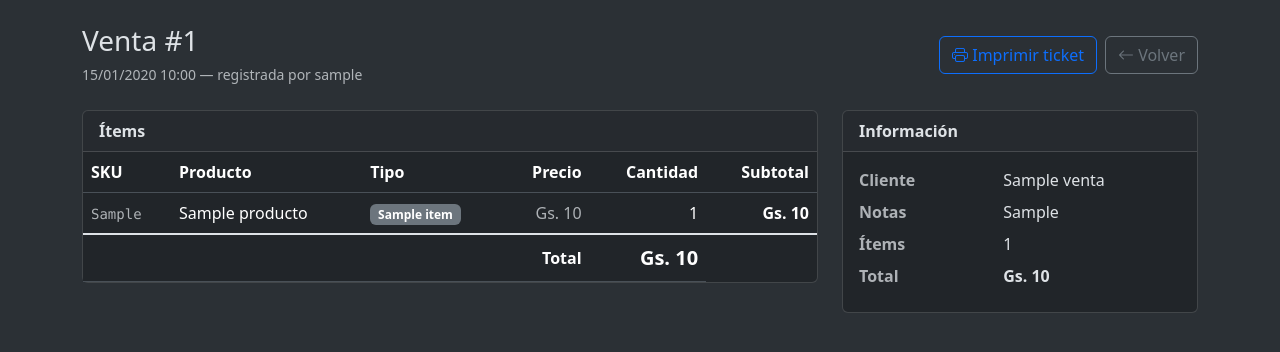
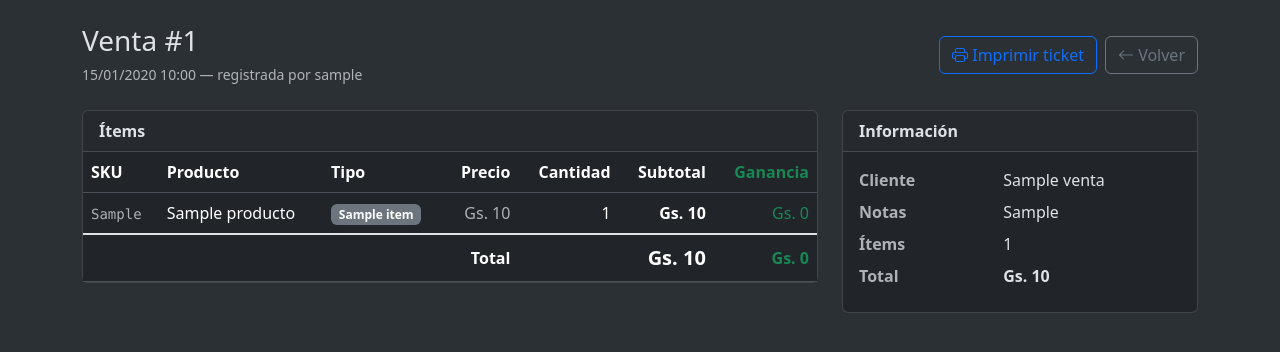
Before and after one commit to yamilasosa166/flask-login, a Flask app: page /ventas/1 in a window 1280 px wide. Shown: the part 57-409 px from the top of the page. Run offline with Flask 3, Linux system fonts and the light colour scheme; a user stored in the database is signed in; tables that the repository leaves empty hold one stand-in row (values such as "Sample post").

Commit message:
feat(productos): precio de costo y calculo de margen por producto
- Campo precio_costo en Producto (migration 9ca8e3d63484)
- Form de producto: campo precio de costo (Gs.) solo visible/editable por admin
- Lista de productos: columnas Costo y Margen% basado en precio base (solo admin)
- Detalle de producto: tabla de precios con ganancia Gs. y % por cada tipo (solo admin)
- Detalle de venta: columna Ganancia por item y total de ganancia de la venta (solo admin)

```diff
--- a/app/models.py
+++ b/app/models.py
@@ -58,6 +58,7 @@ class Producto(db.Model):
     categoria_id = db.Column(db.Integer, db.ForeignKey("categorias.id", ondelete="RESTRICT"), nullable=True, index=True)
     stock_actual = db.Column(db.Integer, nullable=False, default=0, server_default="0")
     stock_min = db.Column(db.Integer, nullable=False, default=0, server_default="0")
+    precio_costo = db.Column(db.Integer, nullable=False, default=0, server_default="0")
     activo = db.Column(db.Boolean, nullable=False, default=True, server_default="true")
     created_at = db.Column(db.DateTime, default=datetime.now, nullable=False)
 
@@ -82,8 +83,13 @@ class Producto(db.Model):
 
     @property
     def precio_base(self) -> int:
-        """Primer tipo de precio disponible, para valuación de inventario."""
         return self.tipos_precio[0].precio if self.tipos_precio else 0
+
+    def margen_de(self, precio_venta: int) -> dict:
+        """Ganancia y % de margen dado un precio de venta."""
+        ganancia = precio_venta - self.precio_costo
+        pct = round(ganancia * 100 / precio_venta, 1) if precio_venta > 0 else 0.0
+        return {"ganancia": ganancia, "pct": pct}
 
     def __repr__(self) -> str:
         return f"<Producto {self.sku} {self.nombre}>"
--- a/app/templates/stock/producto_form.html
+++ b/app/templates/stock/producto_form.html
@@ -33,6 +33,12 @@
               <input class="form-control" id="stock_min" name="stock_min" type="number" min="0" step="1"
                      value="{{ (form.stock_min if form else (producto.stock_min if producto else 0)) }}">
               <div class="form-text">Avisa cuando el stock baje a este nivel.</div>
+            </div>
+            <div class="col-md-6">
+              <label class="form-label" for="precio_costo">Precio de costo (Gs.)</label>
+              <input class="form-control" id="precio_costo" name="precio_costo" type="number" min="0" step="1"
+                     value="{{ (form.precio_costo if form else (producto.precio_costo if producto else 0)) }}">
+              <div class="form-text">Costo de adquisición. Solo visible para admin.</div>
             </div>
             {% if not producto %}
             <div class="col-md-6">
--- a/app/templates/ventas/detalle.html
+++ b/app/templates/ventas/detalle.html
@@ -32,24 +32,46 @@
               <th class="text-end">Precio</th>
               <th class="text-end">Cantidad</th>
               <th class="text-end">Subtotal</th>
+              {% if current_user.is_admin %}<th class="text-end text-success">Ganancia</th>{% endif %}
             </tr>
           </thead>
           <tbody>
+            {% set total_ganancia = namespace(val=0) %}
             {% for item in venta.items %}
+            {% set prod = item.producto %}
+            {% if current_user.is_admin and prod and prod.precio_costo %}
+              {% set ganancia_item = (item.precio_unitario - prod.precio_costo) * item.cantidad %}
+              {% set total_ganancia.val = total_ganancia.val + ganancia_item %}
+            {% endif %}
             <tr>
-              <td><code class="text-body-secondary">{{ item.producto.sku if item.producto else '?' }}</code></td>
-              <td>{{ item.producto.nombre if item.producto else '(producto eliminado)' }}</td>
+              <td><code class="text-body-secondary">{{ prod.sku if prod else '?' }}</code></td>
+              <td>{{ prod.nombre if prod else '(producto eliminado)' }}</td>
               <td><span class="badge text-bg-secondary">{{ item.tipo_precio_nombre }}</span></td>
               <td class="text-end text-body-secondary">{{ item.precio_unitario|pyg }}</td>
               <td class="text-end">{{ item.cantidad }}</td>
               <td class="text-end fw-semibold">{{ item.subtotal|pyg }}</td>
+              {% if current_user.is_admin %}
+              <td class="text-end">
+                {% if prod and prod.precio_costo %}
+                  {% set g = (item.precio_unitario - prod.precio_costo) * item.cantidad %}
+                  <span class="{% if g >= 0 %}text-success{% else %}text-danger{% endif %}">{{ g|pyg }}</span>
+                {% else %}
+                  <span class="text-body-secondary">—</span>
+                {% endif %}
+              </td>
+              {% endif %}
             </tr>
             {% endfor %}
           </tbody>
           <tfoot>
             <tr class="table-group-divider">
-              <td colspan="4" class="text-end fw-semibold">Total</td>
-              <td class="text-end fw-bold fs-5">{{ venta.total|pyg }}</td>
+              <td colspan="{% if current_user.is_admin %}4{% else %}4{% endif %}" class="text-end fw-semibold">Total</td>
+              <td class="text-end fw-bold fs-5" colspan="2">{{ venta.total|pyg }}</td>
+              {% if current_user.is_admin %}
+              <td class="text-end fw-bold {% if total_ganancia.val >= 0 %}text-success{% else %}text-danger{% endif %}">
+                {{ total_ganancia.val|pyg }}
+              </td>
+              {% endif %}
             </tr>
           </tfoot>
         </table>
@@ -70,6 +92,12 @@
           <dd class="col-7">{{ venta.cantidad_items }}</dd>
           <dt class="col-5 text-body-secondary">Total</dt>
           <dd class="col-7 fw-semibold">{{ venta.total|pyg }}</dd>
+          {% if current_user.is_admin and total_ganancia.val %}
+          <dt class="col-5 text-body-secondary">Ganancia</dt>
+          <dd class="col-7 fw-semibold {% if total_ganancia.val >= 0 %}text-success{% else %}text-danger{% endif %}">
+            {{ total_ganancia.val|pyg }}
+          </dd>
+          {% endif %}
         </dl>
       </div>
     </div>
```
Also changed, not shown: app/stock.py (+9 -0 lines), app/templates/stock/producto_detalle.html (+31 -8 lines), app/templates/stock/productos_list.html (+16 -0 lines), migrations/versions/9ca8e3d63484_add_precio_costo_to_productos.py (added, +22 -0 lines).
